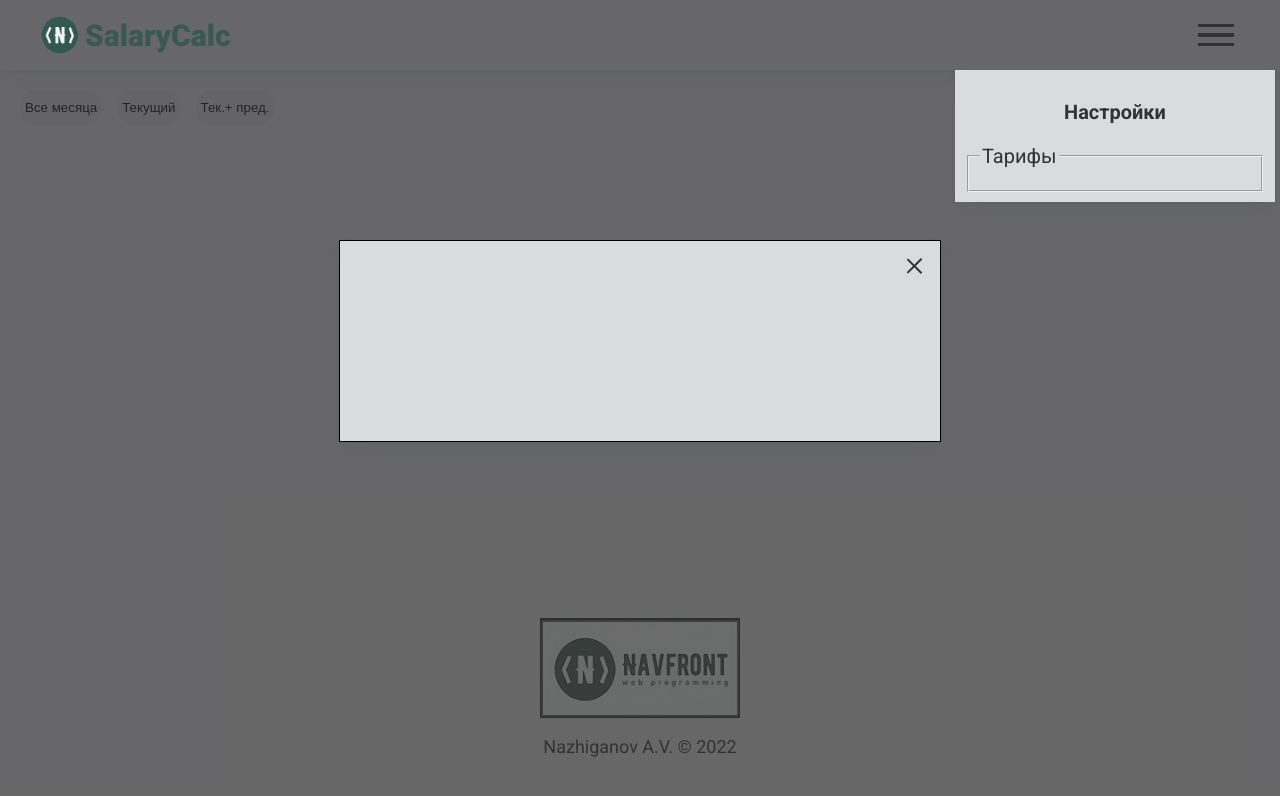
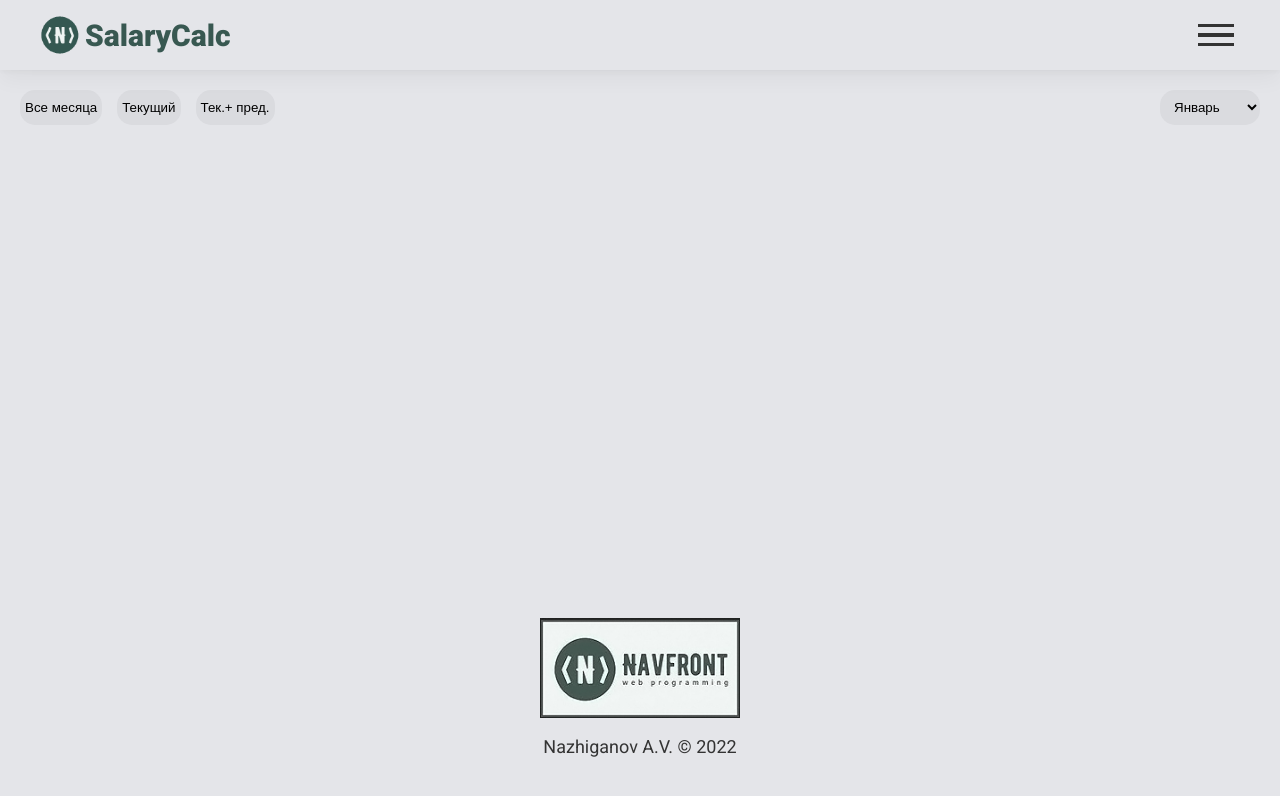
Before and after one commit to Navfront/SalaryCalc, a React (Create React App) app: page / in a window 1280 px wide. Shown: the top 796 px of the page. Built offline with nearby package versions, Linux system fonts and the light colour scheme.

Commit message:
Добавил открытие закрытие окна и модалки

```diff
--- a/src/components/ui/burger/Burger.tsx
+++ b/src/components/ui/burger/Burger.tsx
@@ -1,25 +1,22 @@
 import { StyledBurger } from './styled'
-import { useState } from 'react'
-// import { useDispatch } from 'react-redux'
-// import { toggleMenu } from './../../../redux/actions'
+
+import { useAppDispatch, useAppSelector } from './../../../redux/reduxHooks'
+import { toggleMenu } from '../../../redux/slices/app-slice'
 
 interface BurgerProps {
   size?: number
 }
 
 function Burger ({ size }: BurgerProps): JSX.Element {
-  const [isBurgerActive, setIsBurgerActive] = useState(false)
-
-  // const dispatch = useDispatch()
-  // const toggleMainMenu = useCallback(() => dispatch(), [])
+  const isMenuOpen = useAppSelector(state => state.app.isMenuOpen)
+  const dispatch = useAppDispatch()
 
   return (
     <StyledBurger aria-label='Меню настроек'
       onClick={() => {
-        setIsBurgerActive(!isBurgerActive)
-        // toggleMainMenu()
+        dispatch(toggleMenu())
       }}
-      active={isBurgerActive}
+      active={isMenuOpen}
       size={size}
     >
       <span /> <span /> <span />
--- a/src/components/ui/main-menu/MainMenu.tsx
+++ b/src/components/ui/main-menu/MainMenu.tsx
@@ -1,11 +1,12 @@
 // import { useSelector, useDispatch } from 'react-redux'
+import { useAppSelector } from '../../../redux/reduxHooks'
 import { StyledMainMenuLayout, StyledMainMenuTitle } from './styled'
 // import { setDefaultRate, setHolidayRate } from '../../../redux/actions'
 // import { useRef } from 'react'
 // import { setExtraRate, setSickRate } from './../../../redux/actions'
 
 function MainMenu (): JSX.Element {
-  const isMenuActive = true
+  const isMenuOpen = useAppSelector(state => state.app.isMenuOpen)
   // const isMenuActive = useSelector((state) => state.appReducer.isMenuOpen);
   // const defaultRate = useSelector((state) => state.ratesReducer.defaultRate);
   // const extraRate = useSelector((state) => state.ratesReducer.extraRate);
@@ -22,8 +23,8 @@ function MainMenu (): JSX.Element {
   // const holidayRateInputRef = useRef();
   // const sickRateInputRef = useRef();
 
-  return isMenuActive
-    ? (<StyledMainMenuLayout active={isMenuActive}>
+  return isMenuOpen
+    ? (<StyledMainMenuLayout active={isMenuOpen}>
       <StyledMainMenuTitle>Настройки</StyledMainMenuTitle>
       <form
         action="#"
--- a/src/components/ui/popup/Popup.tsx
+++ b/src/components/ui/popup/Popup.tsx
@@ -2,14 +2,13 @@ import { StyledOverlay, StyledPopup } from './styled'
 // import { useSelector } from 'react-redux'
 // import DayMenu from '../day-menu/DayMenu'
 import CloseButton from '../close-button/CloseButton'
+import { useAppSelector } from '../../../redux/reduxHooks'
 
 function Popup (): JSX.Element {
-  // const popupObject = useSelector((state) => state?.appReducer.popup)
-
-  // popupObject.isOpen true false
+  const isPopupOpen = useAppSelector(state => state.app.popup.isOpen)
 
   return (
-    <StyledOverlay isShow={true}>
+    <StyledOverlay isShow={isPopupOpen}>
       <StyledPopup>
         {/* {popupObject.data ? <DayMenu data={popupObject.data} cellActivityCallBack={popupObject.callBack} cellExtraCallBack={popupObject.callBackTwo} /> : null} */}
         <CloseButton />
```
